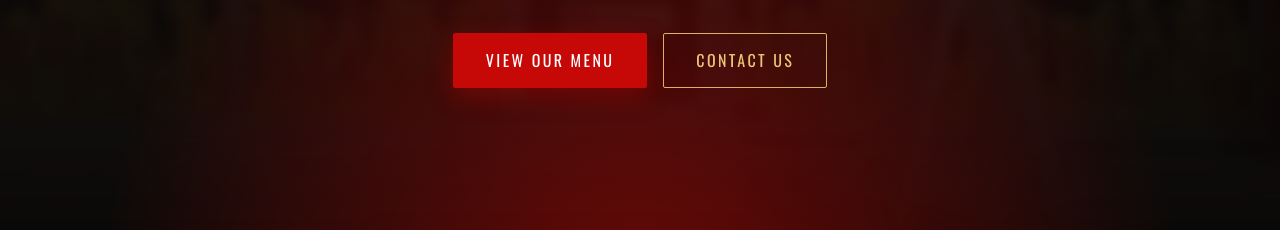
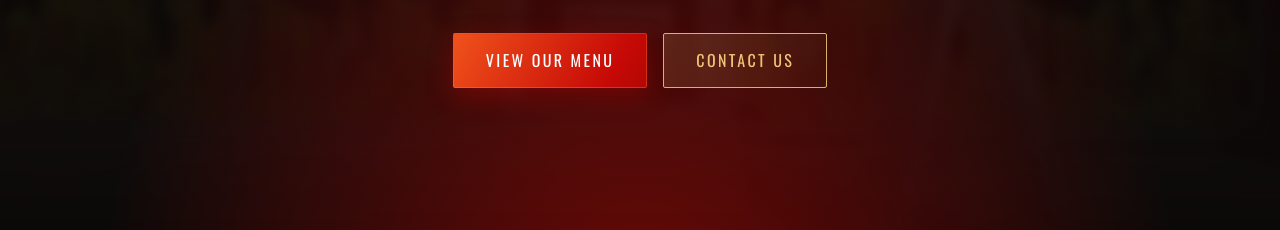
Before and after one commit to VelaVision/Topsy-Krett-Bbq, a plain HTML site: page index.html in a window 1280 px wide. Shown: the part 570-800 px from the top of the page. Drawn offline with nearby package versions, Linux system fonts and the light colour scheme; a web font is replaced by a local one.

Commit message:
Make all buttons gradient
Red buttons use an ember gradient and gold outline buttons a gold
shimmer; both slide to a new gradient on hover.

Co-Authored-By: Claude Opus 5.5 <noreply@anthropic.com>

```diff
--- a/style.css
+++ b/style.css
@@ -171,30 +171,37 @@ a {
     transition: all 0.3s ease;
 }
 
+/* Gradients can't animate directly, so each one is drawn twice as wide
+   and slides over on hover to shift the colors smoothly */
 .btn-primary {
-    background-color: var(--red);
     color: #fff;
-    border: 1px solid var(--red);
+    border: 1px solid rgba(255, 120, 60, 0.35);
+    background-image: linear-gradient(120deg, #f0521c 0%, var(--red) 40%, var(--red-dark) 75%, #f0521c 100%);
+    background-size: 220% 100%;
+    background-position: 0% 50%;
     box-shadow: 0 8px 24px rgba(198, 9, 6, 0.35);
 }
 
 .btn-primary:hover {
-    background-color: var(--red-dark);
-    border-color: var(--red-dark);
+    background-position: 100% 50%;
     transform: translateY(-2px);
-    box-shadow: 0 12px 30px rgba(198, 9, 6, 0.5);
+    box-shadow: 0 12px 30px rgba(240, 82, 28, 0.45);
 }
 
 .btn-outline {
-    background-color: transparent;
     color: var(--gold-light);
     border: 1px solid var(--gold);
+    background-image: linear-gradient(120deg, rgba(240, 196, 120, 0.16) 0%, rgba(224, 176, 98, 0.02) 45%,
+            var(--gold-light) 55%, #c98a3a 100%);
+    background-size: 240% 100%;
+    background-position: 0% 50%;
 }
 
 .btn-outline:hover {
-    background-color: var(--gold);
     color: var(--black);
+    background-position: 100% 50%;
     transform: translateY(-2px);
+    box-shadow: 0 10px 26px rgba(224, 176, 98, 0.25);
 }
 
 .btn-small {
```
